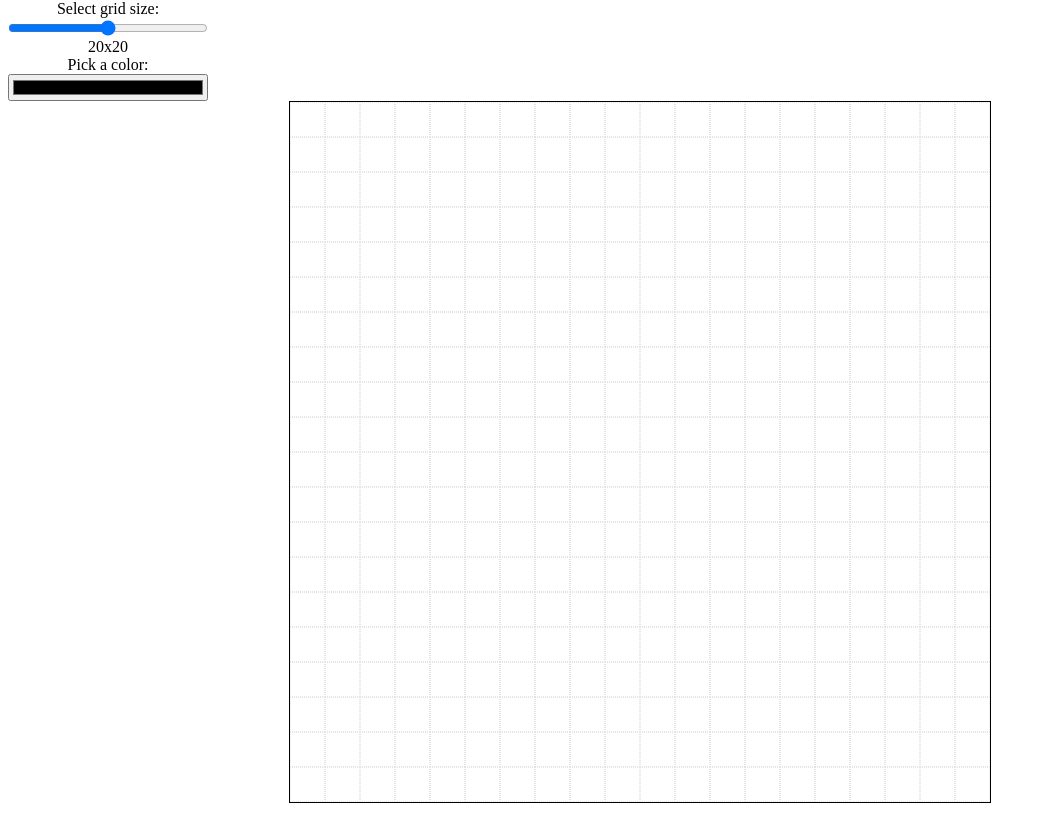
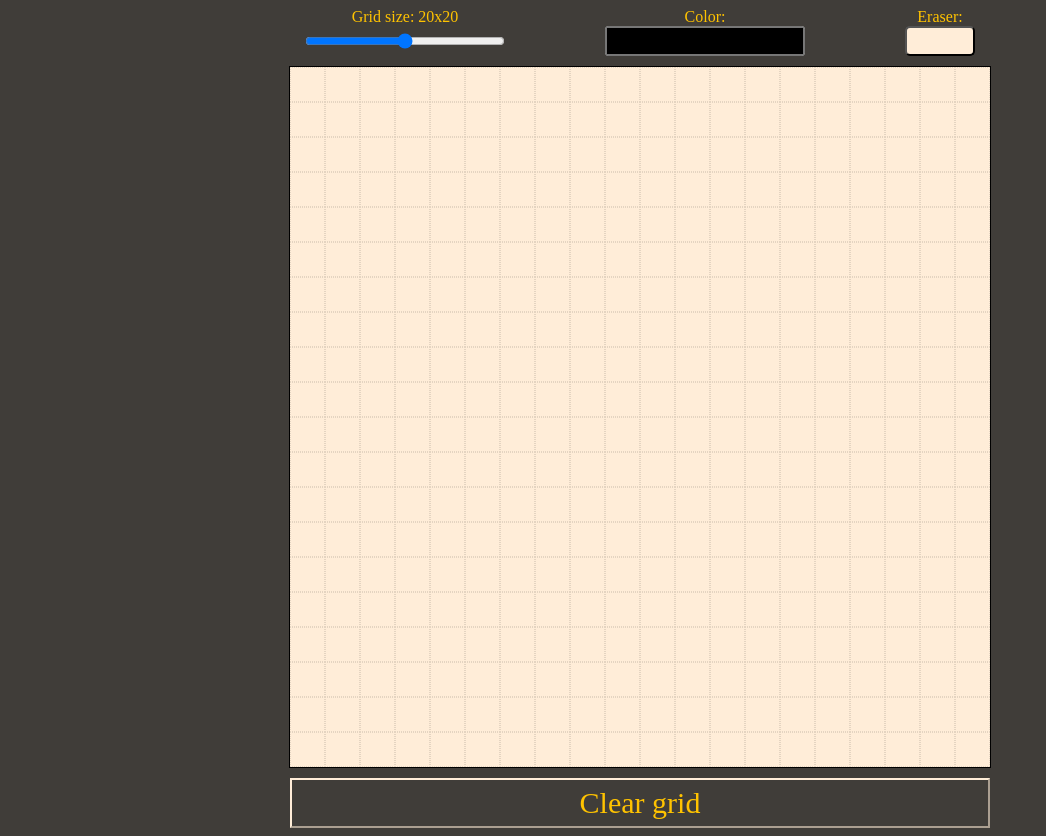
Before and after one commit to tdmgebrisvilis/etch-a-sketch, a plain HTML site: page index.html in a window 1280 px wide. Shown: the part 80-916 px from the top of the page, without its empty margins (0-1046 px from the left). Before the commit the page ends 891 px from the top, so only its background shows below. Drawn offline with Linux system fonts and the light colour scheme.

Commit message:
add missing functionality

```diff
--- a/app.css
+++ b/app.css
@@ -1,38 +1,84 @@
+/* Flexbox */
+body,
+.settings,
+.settings > div {
+    display: flex;
+}
+
 body {
     font-family: JetBrains Mono;
+    flex-direction: column;
+    align-items: center;
+    background: #403d39;
 }
+
 #grid {
-    margin: 0 auto;
     width: 700px;
     height: 700px;
     border: 1px solid black;
     display: grid;
+    background: #ffedd8;
 }
 
 .settings {
-    display: flex;
+    gap: 100px;
+    margin-bottom: 10px;
+}
+.settings > div {
     flex-direction: column;
-    width: 200px;
-    align-items: center;
 }
 #gridSizeRangeInput,
-#squareColorInput {
+#squareColorInput,
+#eraser {
     width: 200px;
+    height: 30px;
+    margin: 0;
+    padding: 0;
 }
+
+#eraser {
+    width: 70px;
+    box-sizing: border-box;
+    background: #ffedd8;
+    border-radius: 5px;
+}
+#clearButton {
+    width: 700px;
+    height: 50px;
+    margin-top: 10px;
+    background: inherit;
+    border-color: #ffedd8;
+    font-family: JetBrains Mono;
+    font-size: 30px;
+    transition: all .07s ease;
+}
+#clearButton:hover {
+    box-shadow: 0 0 5px #ffc600;
+  }
+  label {
+    text-align: center;
+  }
 .square {
     box-sizing: border-box;
     border: 0.5px dotted rgba(0, 0, 0, 0.1);
 }
 
-.black {
-    background: black;
+h1,
+label,
+#clearButton {
+    color: #ffc300;
 }
 
+
 .nonDrag {
-    user-drag: none;
+    /* user-drag: none; */
     -webkit-user-drag: none;
     user-select: none;
     -moz-user-select: none;
     -webkit-user-select: none;
     -ms-user-select: none;
 }
+
+input[type="color"]::-webkit-color-swatch-wrapper {
+    padding: 0;
+}
--- a/app.js
+++ b/app.js
@@ -4,14 +4,23 @@ const gridWidth = grid.clientWidth;
 const gridSizeRangeInput = document.querySelector('#gridSizeRangeInput');
 const gridSizeIndex = document.querySelector('.gridSizeIndex');
 const squareColorInput = document.querySelector('#squareColorInput')
+const eraser = document.querySelector("#eraser");
+const clearButton = document.querySelector("#clearButton")
 let color = document.querySelector('#squareColorInput').value
+let colorBeforeErasing = document.querySelector('#squareColorInput').value
 let squares = grid.childNodes
 
 makeNewGrid(); // make initial grid
 
 // Settings:
 gridSizeRangeInput.addEventListener('input', makeNewGrid, ); // change grid size
-squareColorInput.addEventListener('input', () => color = squareColorInput.value) // change color
+squareColorInput.addEventListener('input', () => {
+    color = squareColorInput.value
+    colorBeforeErasing = color;
+})
+eraser.addEventListener('click', changeToEraserColor)
+squareColorInput.addEventListener('click', () => color = colorBeforeErasing)
+
 
 function makeNewGrid(){
     grid.replaceChildren(); // remove previous squares
@@ -39,3 +48,7 @@ function draw(e){
 function changeSquareColor (e) {
     e.target.style.background = color
 }
+
+function changeToEraserColor () {
+    color = '#ffedd8'
+}
--- a/index.html
+++ b/index.html
@@ -10,13 +10,22 @@
 <body>
     <h1>Etch-A-Sketch</h1>
     <div class="settings">
-        <label for="gridSizeRangeInput">Select grid size: <span></span></label>
-        <input type="range" name="gridSizeRangeInput" id="gridSizeRangeInput" min="10" max="30" value="20">
-        <div class="gridSizeIndex">3</div>
-        <label for="squareColorInput">Pick a color:</label>
-        <input type="color" name="squareColorInput" id="squareColorInput">
+        <div>
+            <label for="gridSizeRangeInput">Grid size: <span class="gridSizeIndex"></span></label>
+            <input type="range" name="gridSizeRangeInput" id="gridSizeRangeInput" min="10" max="30" value="20">
+
+        </div>
+        <div>
+            <label for="squareColorInput">Color:</label>
+            <input type="color" name="squareColorInput" id="squareColorInput">
+        </div>
+        <div>
+            <label for="eraser">Eraser:</label>
+            <button id="eraser"></button>
+        </div>
     </div>
     <div id="grid"></div>
+    <button id="clearButton">Clear grid</button>
     <script src="./app.js"></script>
 </body>
 </html>
```
